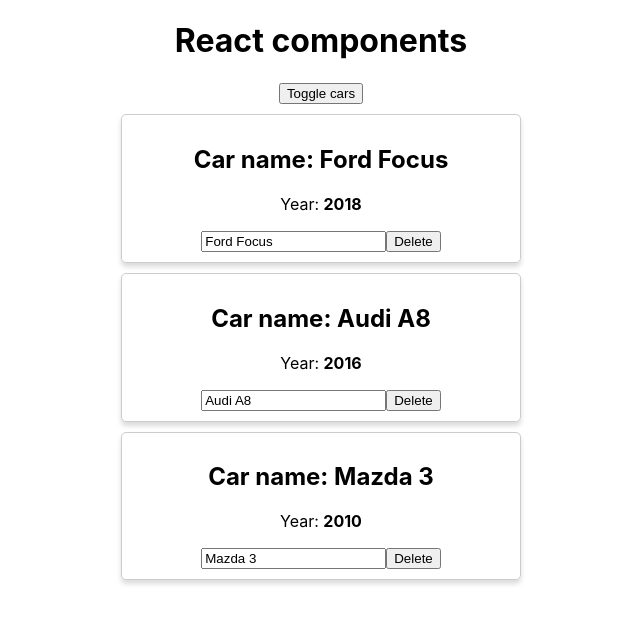
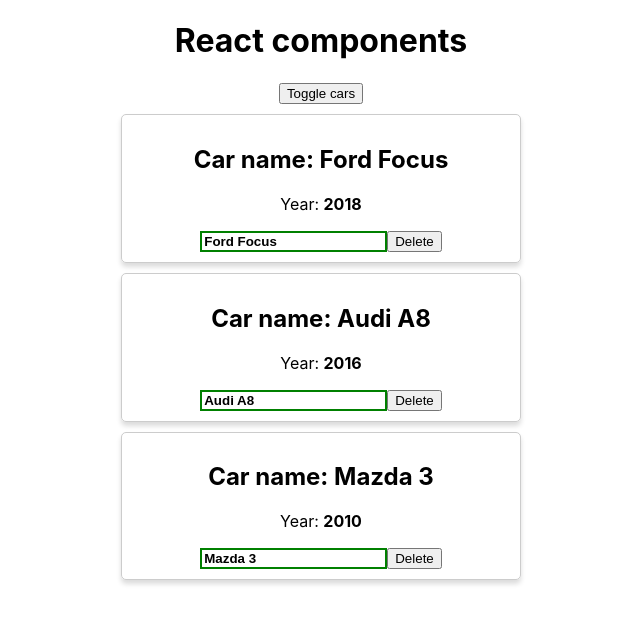
Before and after one commit to NikolayDimitriev/react, a React (Create React App) app in the folder project/: page / in a window 1280 px wide. Both pictures are taken after a click on the button "Toggle cars". Shown: the top 624 px of the page, without its empty margins (319-959 px from the left). Built offline with nearby package versions, Linux system fonts and the light colour scheme.

Commit message:
Стилизация компонентов: динамические классы, добавление классов через js

```diff
--- a/project/src/Car/Car.css
+++ b/project/src/Car/Car.css
@@ -6,3 +6,22 @@
     margin-bottom: 10px;
     box-shadow: 0px 4px 5px 0px rgba( 0, 0, 0, .14);
 }
+
+.input {}
+
+.input:active, .input:focus {
+    outline: none;
+}
+
+.input.green {
+    border: 1px solid green;
+}
+
+.input.red {
+    border: 1px solid red;
+}
+
+.input.bold {
+    border: 2px solid green;
+    font-weight: bold;
+}
--- a/project/src/Car/Car.js
+++ b/project/src/Car/Car.js
@@ -1,12 +1,30 @@
 import './Car.css'
 
-const car = props => (
-    <div className="Car">
-        <h2>Car name: {props.name}</h2>
-        <p>Year: <strong>{props.year}</strong></p>
-        <input type="text" value={props.name} onChange={props.onChangeName}/>
-        <button onClick={props.onDelete}>Delete</button>
-    </div>
-);
+const car = props => {
+    const inputClasses = ['input'];
+    if (props.name !== '') {
+        inputClasses.push('green')
+    } else {
+        inputClasses.push('red')
+    }
+
+    if (props.name.length > 4) {
+        inputClasses.push('bold')
+    }
+
+    return (
+        <div className="Car">
+            <h2>Car name: {props.name}</h2>
+            <p>Year: <strong>{props.year}</strong></p>
+            <input
+                type="text"
+                value={props.name}
+                onChange={props.onChangeName}
+                className={inputClasses.join(' ')}
+            />
+            <button onClick={props.onDelete}>Delete</button>
+        </div>
+    )
+}
 
 export default car;
```
